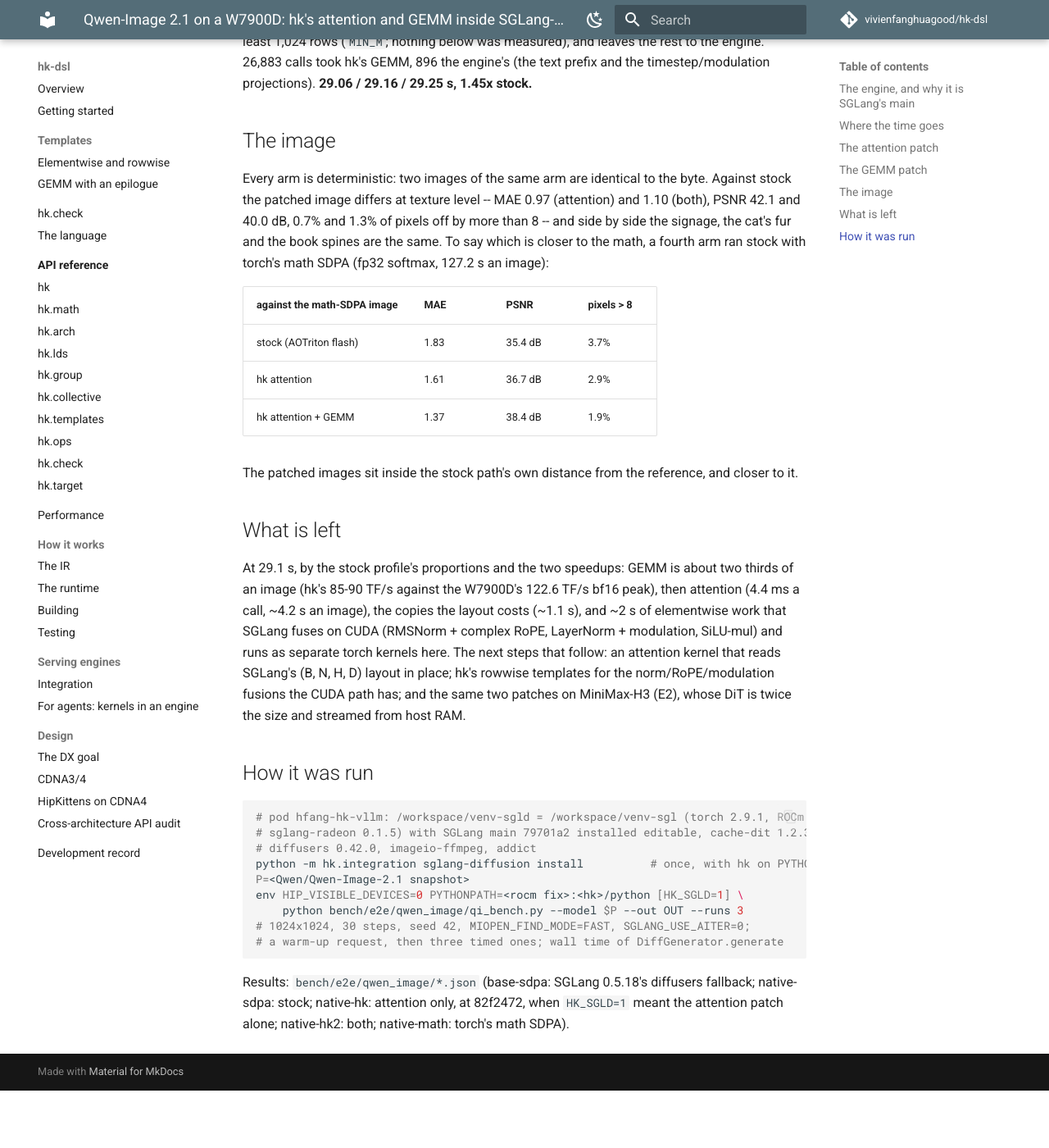
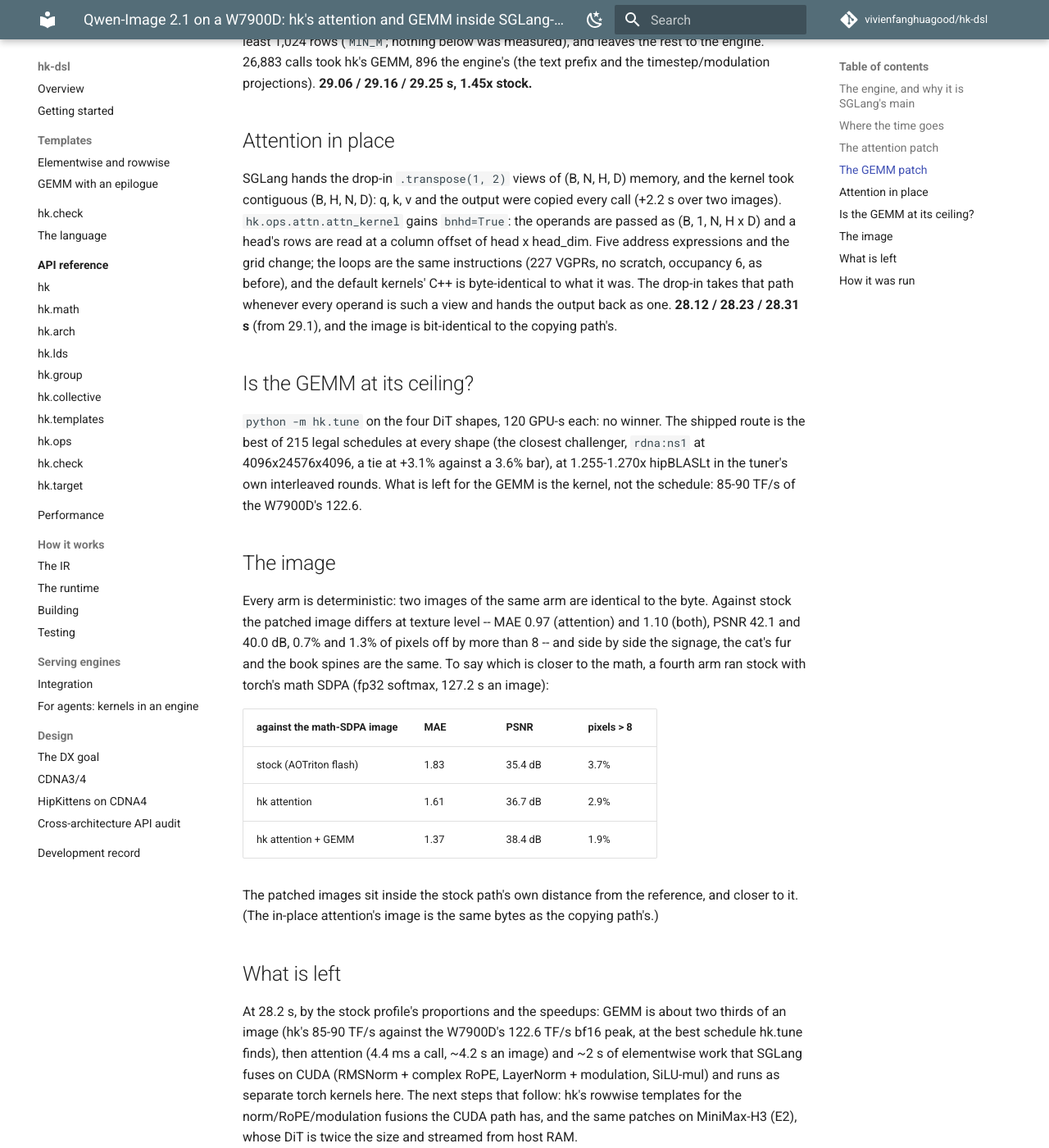
Before and after one commit to vivienfanghuagood/hk-dsl, an MkDocs documentation site: the page built from docs/history/46-qwen-image-on-rdna3.md, in a window 1280 px wide and 1400 px high, scrolled down 2797 px. Shown: the whole window at 82% size. Built offline with MkDocs 1.6.1 and Material for MkDocs 9.7.7, drawn with Linux system fonts in a browser that asks for light colours; comment, search, counter and statistics services are not loaded; before the commit the page ends 4127 px from its top, so only the background shows below that; some of the changed text lies outside the part shown.

Commit message:
docs: chapter 46 at 1.50x -- attention reads SGLang's (B, N, H, D) views in place (29.1 -> 28.2 s, the same image bytes), and hk.tune finds the DiT GEMMs already at their best schedule
Co-Authored-By: Claude <noreply@anthropic.com>

```diff
--- a/docs/history/46-qwen-image-on-rdna3.md
+++ b/docs/history/46-qwen-image-on-rdna3.md
@@ -1,4 +1,4 @@
-# Qwen-Image 2.1 on a W7900D: hk's attention and GEMM inside SGLang-Diffusion, 1.45x a 1024^2 image
+# Qwen-Image 2.1 on a W7900D: hk's attention and GEMM inside SGLang-Diffusion, 1.50x a 1024^2 image
 
 > Part of the [development record](README.md), in the order the work happened. Paths, API names and numbers are those of the time.
 
@@ -9,8 +9,9 @@ aiter is CDNA's, FlashAttention 3 Hopper's). This chapter measures Qwen-Image
 2.1 there, puts hk's attention and then hk's GEMM behind SGLang-Diffusion
 without touching SGLang's tree, and checks the image.
 
-The answer: a 1024 x 1024, 30-step image takes **42.2 s stock and 29.1 s with
-both patches, 1.45x** (attention alone 34.8 s, 1.21x), on one W7900D. hk's
+The answer: a 1024 x 1024, 30-step image takes **42.2 s stock and 28.2 s with
+both patches, 1.50x** (attention alone 34.8 s, 1.21x; both with the
+copies still in, 29.1 s), on one W7900D. hk's
 attention runs a DiT call in 4.4 ms where torch's (AOTriton's `attn_fwd`)
 takes 13.6 ms, and hk's GEMM is 1.27-1.28x hipBLASLt at all four DiT
 projection shapes. The image is visually the same, and closer to an fp32-
@@ -102,6 +103,28 @@ and leaves the rest to the engine. 26,883 calls took hk's GEMM, 896 the
 engine's (the text prefix and the timestep/modulation projections).
 **29.06 / 29.16 / 29.25 s, 1.45x stock.**
 
+## Attention in place
+
+SGLang hands the drop-in `.transpose(1, 2)` views of (B, N, H, D) memory,
+and the kernel took contiguous (B, H, N, D): q, k, v and the output were
+copied every call (+2.2 s over two images). `hk.ops.attn.attn_kernel` gains
+`bnhd=True`: the operands are passed as (B, 1, N, H x D) and a head's rows are
+read at a column offset of head x head_dim. Five address expressions and the
+grid change; the loops are the same instructions (227 VGPRs, no scratch,
+occupancy 6, as before), and the default kernels' C++ is byte-identical to
+what it was. The drop-in takes that path whenever every operand is such a
+view and hands the output back as one. **28.12 / 28.23 / 28.31 s** (from
+29.1), and the image is bit-identical to the copying path's.
+
+## Is the GEMM at its ceiling?
+
+`python -m hk.tune` on the four DiT shapes, 120 GPU-s each: no winner. The
+shipped route is the best of 215 legal schedules at every shape (the closest
+challenger, `rdna:ns1` at 4096x24576x4096, a tie at +3.1% against a 3.6%
+bar), at 1.255-1.270x hipBLASLt in the tuner's own interleaved rounds. What
+is left for the GEMM is the kernel, not the schedule: 85-90 TF/s of the
+W7900D's 122.6.
+
 ## The image
 
 Every arm is deterministic: two images of the same arm are identical to the
@@ -118,19 +141,20 @@ ran stock with torch's math SDPA (fp32 softmax, 127.2 s an image):
 | hk attention + GEMM | 1.37 | 38.4 dB | 1.9% |
 
 The patched images sit inside the stock path's own distance from the
-reference, and closer to it.
+reference, and closer to it. (The in-place attention's image is the same
+bytes as the copying path's.)
 
 ## What is left
 
-At 29.1 s, by the stock profile's proportions and the two speedups: GEMM is
+At 28.2 s, by the stock profile's proportions and the speedups: GEMM is
 about two thirds of an image (hk's 85-90 TF/s against the W7900D's 122.6 TF/s
-bf16 peak), then attention (4.4 ms a call, ~4.2 s an image), the copies the
-layout costs (~1.1 s), and ~2 s of elementwise work that SGLang fuses on
-CUDA (RMSNorm + complex RoPE, LayerNorm + modulation, SiLU-mul) and runs as
-separate torch kernels here. The next steps that follow: an attention kernel
-that reads SGLang's (B, N, H, D) layout in place; hk's rowwise templates for
-the norm/RoPE/modulation fusions the CUDA path has; and the same two patches
-on MiniMax-H3 (E2), whose DiT is twice the size and streamed from host RAM.
+bf16 peak, at the best schedule hk.tune finds), then attention (4.4 ms a
+call, ~4.2 s an image) and ~2 s of elementwise work that SGLang fuses on CUDA
+(RMSNorm + complex RoPE, LayerNorm + modulation, SiLU-mul) and runs as
+separate torch kernels here. The next steps that follow: hk's rowwise
+templates for the norm/RoPE/modulation fusions the CUDA path has, and the
+same patches on MiniMax-H3 (E2), whose DiT is twice the size and streamed
+from host RAM.
 
 ## How it was run
 
@@ -148,5 +172,5 @@ env HIP_VISIBLE_DEVICES=0 PYTHONPATH=<rocm fix>:<hk>/python [HK_SGLD=1] \
 
 Results: `bench/e2e/qwen_image/*.json` (base-sdpa: SGLang 0.5.18's diffusers
 fallback; native-sdpa: stock; native-hk: attention only, at 82f2472, when
-`HK_SGLD=1` meant the attention patch alone; native-hk2: both; native-math:
+`HK_SGLD=1` meant the attention patch alone; native-hk2: both, attention copying; native-hk3: both, attention in place; native-math:
 torch's math SDPA).
```
Also changed, not shown: docs/history/README.md (+1 -1 lines), docs/integration.md (+2 -1 lines), 2 other files.
